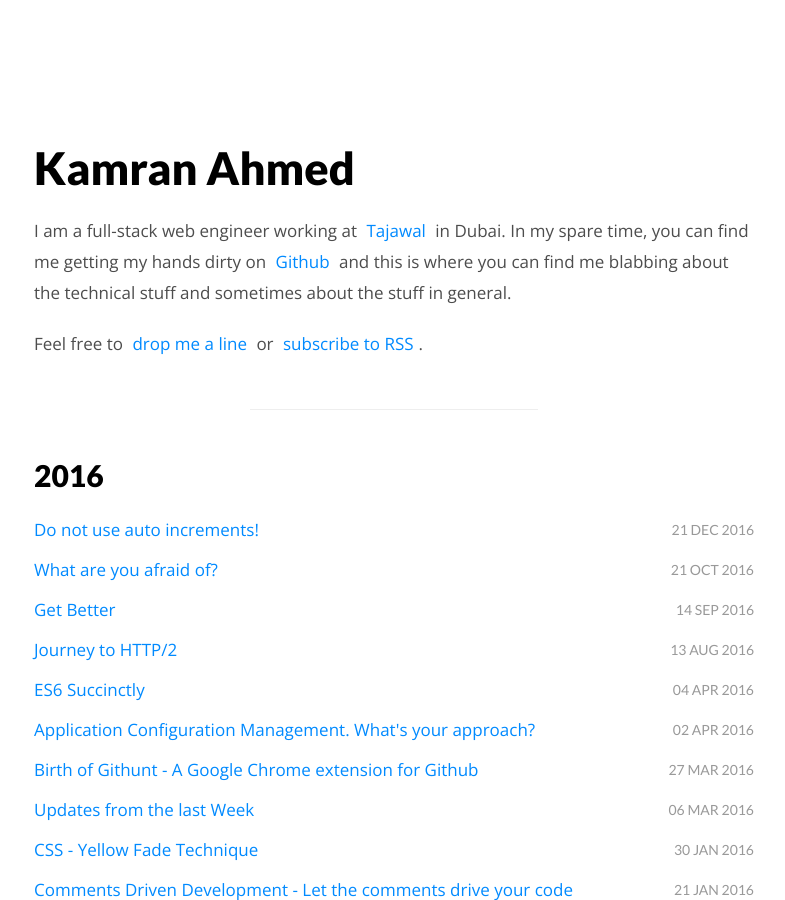
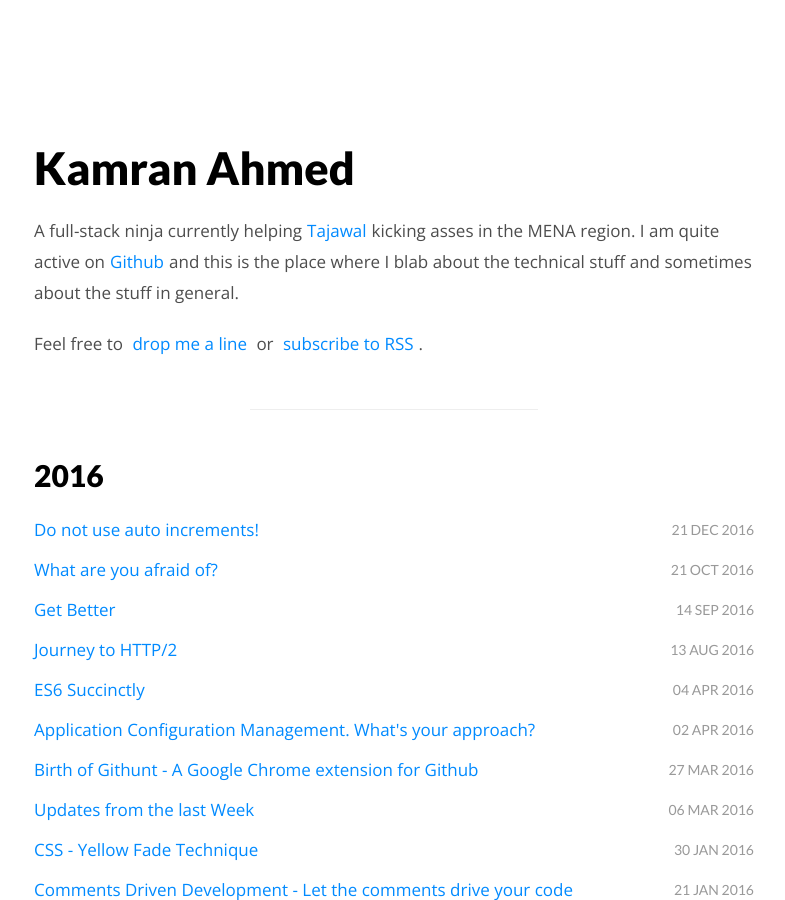
Before and after one commit to kamranahmedse/kamranahmedse.github.io, a Jekyll site: the page built from index.html, in a window 1280 px wide and 900 px high. Shown: the whole window, without its empty margins (246-1031 px from the left). Built offline with Jekyll 4.4.1, drawn with Linux system fonts in a browser that asks for light colours; the list of posts is cut into pages by our own code.

Commit message:
Bio Update

```diff
--- a/index.html
+++ b/index.html
@@ -7,11 +7,7 @@
 <div class="page-header">
     <h1>{{ site.author.name }}</h1>
 
-    <p>I am a full-stack web engineer working at <a href="http://tajawal.com" target="_blank" rel="external">Tajawal</a>
-        in Dubai. In my spare time, you can find me getting my hands dirty on <a href="http://github.com/kamranahmedse"
-                                                                                 target="_blank"
-                                                                                 rel="external">Github</a> and this is
-        where you can find me blabbing about the technical stuff and sometimes about the stuff in general.</p>
+    <p>A full-stack ninja currently helping<a href="http://tajawal.com" target="_blank" rel="external">Tajawal</a>kicking asses in the MENA region. I am quite active on<a href="http://github.com/kamranahmedse" target="_blank" rel="external">Github</a>and this is the place where I blab about the technical stuff and sometimes about the stuff in general.</p>
 
     <p>Feel free to <a href="mailto:kamranahmed.se@gmail.com?subject=kamranahmed.info">drop me a line</a> or <a
             href="{{ site.pages_list.Feed }}">subscribe to RSS</a>.</p>
```
